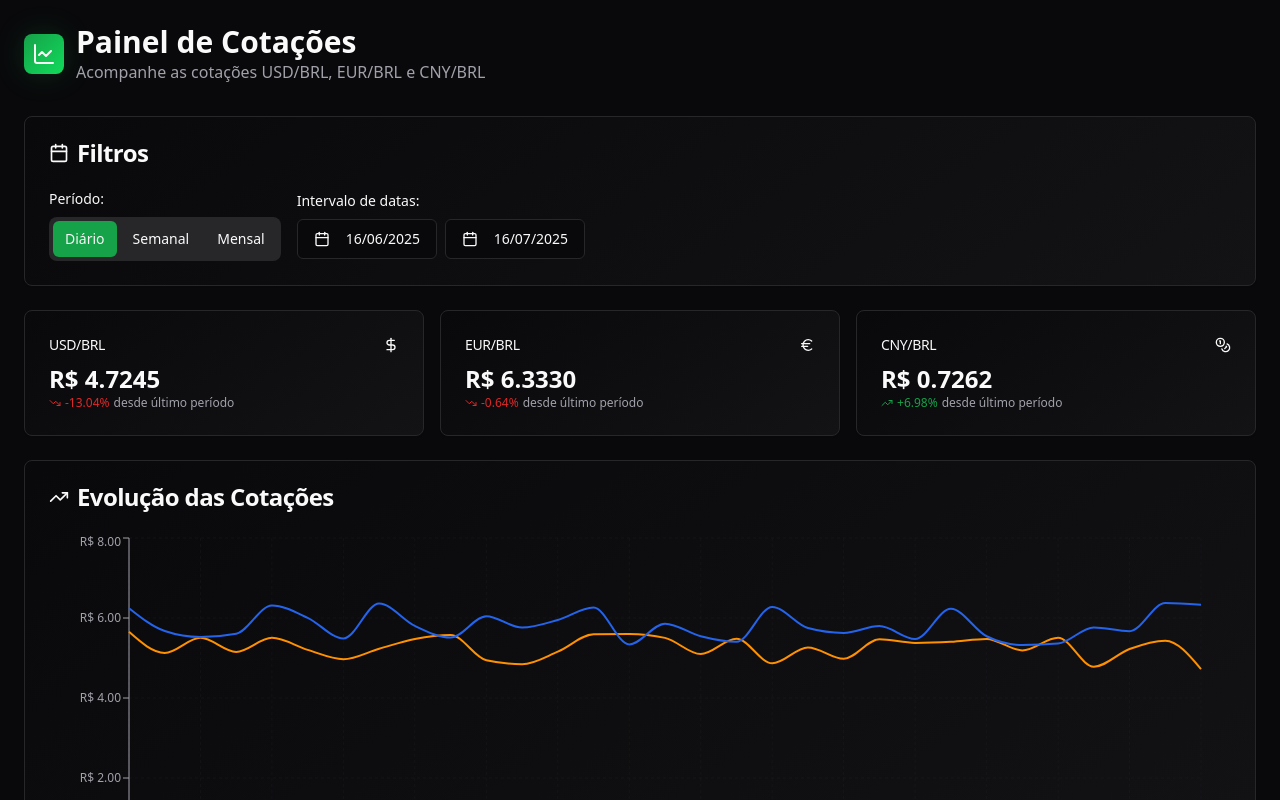
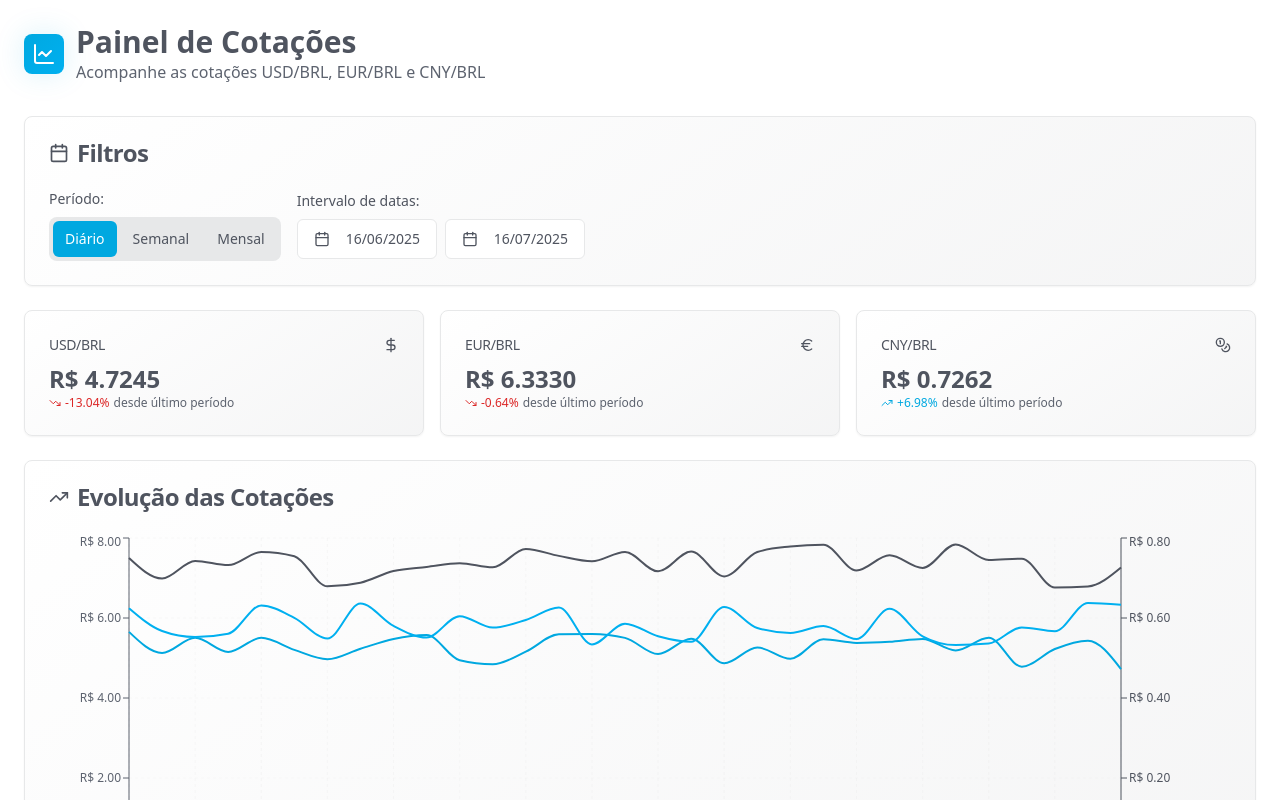
Before and after one commit to mlubs/curr-tracker, a React (Vite) app: page / in a window 1280 px wide. Shown: the top 800 px of the page. Built offline with nearby package versions, Linux system fonts and the light colour scheme.

Commit message:
Refactor chart and add colors
Move CNY/BRL to the second axis of the chart and apply the specified color palette.

```diff
--- a/src/components/CurrencyChart.tsx
+++ b/src/components/CurrencyChart.tsx
@@ -28,7 +28,7 @@ export function CurrencyChart({ data }: CurrencyChartProps) {
           data={data}
           margin={{
             top: 5,
-            right: 30,
+            right: 50,
             left: 20,
             bottom: 5,
           }}
@@ -40,10 +40,21 @@ export function CurrencyChart({ data }: CurrencyChartProps) {
             stroke="hsl(var(--muted-foreground))"
             fontSize={12}
           />
+          {/* Eixo Y esquerdo para USD e EUR */}
           <YAxis
+            yAxisId="left"
             stroke="hsl(var(--muted-foreground))"
             fontSize={12}
             tickFormatter={(value) => `R$ ${value.toFixed(2)}`}
+            orientation="left"
+          />
+          {/* Eixo Y direito para CNY */}
+          <YAxis
+            yAxisId="right"
+            stroke="hsl(var(--chart-cny))"
+            fontSize={12}
+            tickFormatter={(value) => `R$ ${value.toFixed(2)}`}
+            orientation="right"
           />
           <Tooltip
             formatter={formatTooltipValue}
@@ -57,6 +68,7 @@ export function CurrencyChart({ data }: CurrencyChartProps) {
           />
           <Legend />
           <Line
+            yAxisId="left"
             type="monotone"
             dataKey="USDBRL"
             stroke="hsl(var(--chart-usd))"
@@ -65,6 +77,7 @@ export function CurrencyChart({ data }: CurrencyChartProps) {
             name="USD/BRL"
           />
           <Line
+            yAxisId="left"
             type="monotone"
             dataKey="EURBRL"
             stroke="hsl(var(--chart-eur))"
@@ -73,12 +86,13 @@ export function CurrencyChart({ data }: CurrencyChartProps) {
             name="EUR/BRL"
           />
           <Line
+            yAxisId="right"
             type="monotone"
             dataKey="CNYBRL"
             stroke="hsl(var(--chart-cny))"
             strokeWidth={2}
             dot={false}
-            name="CNY/BRL"
+            name="CNY/BRL (eixo direito)"
           />
         </LineChart>
       </ResponsiveContainer>
--- a/src/index.css
+++ b/src/index.css
@@ -8,46 +8,52 @@ All colors MUST be HSL.
 
 @layer base {
   :root {
-    --background: 240 10% 3.9%;
-    --foreground: 0 0% 98%;
+    --background: 0 0% 100%;
+    --foreground: 220 9% 34%;
 
-    --card: 240 10% 3.9%;
-    --card-foreground: 0 0% 98%;
+    --card: 0 0% 100%;
+    --card-foreground: 220 9% 34%;
 
-    --popover: 240 10% 3.9%;
-    --popover-foreground: 0 0% 98%;
+    --popover: 0 0% 100%;
+    --popover-foreground: 220 9% 34%;
 
-    --primary: 142 76% 36%;
-    --primary-foreground: 355 7% 97%;
+    --primary: 195 100% 44%;
+    --primary-foreground: 0 0% 100%;
 
-    --secondary: 240 3.7% 15.9%;
-    --secondary-foreground: 0 0% 98%;
+    --secondary: 220 8% 35%;
+    --secondary-foreground: 0 0% 100%;
 
-    --muted: 240 3.7% 15.9%;
-    --muted-foreground: 240 5% 64.9%;
+    --muted: 220 4% 91%;
+    --muted-foreground: 220 9% 40%;
 
-    --accent: 240 3.7% 15.9%;
-    --accent-foreground: 0 0% 98%;
+    --accent: 220 4% 91%;
+    --accent-foreground: 220 9% 34%;
 
     --destructive: 0 72% 51%;
     --destructive-foreground: 0 0% 98%;
 
-    --border: 240 3.7% 15.9%;
-    --input: 240 3.7% 15.9%;
-    --ring: 142 76% 36%;
+    --border: 220 4% 91%;
+    --input: 220 4% 91%;
+    --ring: 195 100% 44%;
 
-    /* Financial chart colors */
-    --chart-usd: 34 100% 50%;
-    --chart-eur: 221 83% 53%;
-    --chart-cny: 0 72% 51%;
+    /* Pantone color palette */
+    --pantone-299-c: 195 100% 44%;  /* #00A3E0 - Pantone 299 C */
+    --pantone-299-u: 196 100% 47%;  /* #00A0DF - Pantone 299 U */
+    --pantone-425-c: 220 9% 34%;    /* #54585A - Pantone 425 C */
+    --pantone-426-u: 220 4% 41%;    /* #686869 - Pantone 426 U */
+
+    /* Chart colors using pantone palette */
+    --chart-usd: 195 100% 44%;      /* Pantone 299 C */
+    --chart-eur: 196 100% 47%;      /* Pantone 299 U */
+    --chart-cny: 220 9% 34%;        /* Pantone 425 C */
 
     /* Gradients */
-    --gradient-primary: linear-gradient(135deg, hsl(var(--primary)), hsl(142 86% 46%));
-    --gradient-card: linear-gradient(145deg, hsl(240 10% 3.9%), hsl(240 7% 8%));
+    --gradient-primary: linear-gradient(135deg, hsl(195 100% 44%), hsl(196 100% 47%));
+    --gradient-card: linear-gradient(145deg, hsl(0 0% 100%), hsl(220 4% 96%));
 
     /* Shadows */
-    --shadow-elegant: 0 4px 20px -2px hsl(0 0% 0% / 0.3);
-    --shadow-glow: 0 0 30px hsl(var(--primary) / 0.2);
+    --shadow-elegant: 0 4px 20px -2px hsl(220 9% 34% / 0.1);
+    --shadow-glow: 0 0 30px hsl(195 100% 44% / 0.15);
 
     --radius: 0.5rem;
 
--- a/src/pages/Index.tsx
+++ b/src/pages/Index.tsx
@@ -76,15 +76,15 @@ const Index = () => {
         <div className="flex justify-center gap-6 text-sm">
           <div className="flex items-center gap-2">
             <div className="w-3 h-3 bg-chart-usd rounded-full"></div>
-            <span>USD/BRL - Dólar Americano</span>
+            <span>USD/BRL - Dólar Americano (eixo esquerdo)</span>
           </div>
           <div className="flex items-center gap-2">
             <div className="w-3 h-3 bg-chart-eur rounded-full"></div>
-            <span>EUR/BRL - Euro</span>
+            <span>EUR/BRL - Euro (eixo esquerdo)</span>
           </div>
           <div className="flex items-center gap-2">
             <div className="w-3 h-3 bg-chart-cny rounded-full"></div>
-            <span>CNY/BRL - Yuan Chinês</span>
+            <span>CNY/BRL - Yuan Chinês (eixo direito)</span>
           </div>
         </div>
       </div>
--- a/tailwind.config.ts
+++ b/tailwind.config.ts
@@ -62,6 +62,12 @@ export default {
 					border: 'hsl(var(--sidebar-border))',
 					ring: 'hsl(var(--sidebar-ring))'
 				},
+				pantone: {
+					'299-c': 'hsl(var(--pantone-299-c))',
+					'299-u': 'hsl(var(--pantone-299-u))',
+					'425-c': 'hsl(var(--pantone-425-c))',
+					'426-u': 'hsl(var(--pantone-426-u))'
+				},
 				chart: {
 					usd: 'hsl(var(--chart-usd))',
 					eur: 'hsl(var(--chart-eur))',
```
